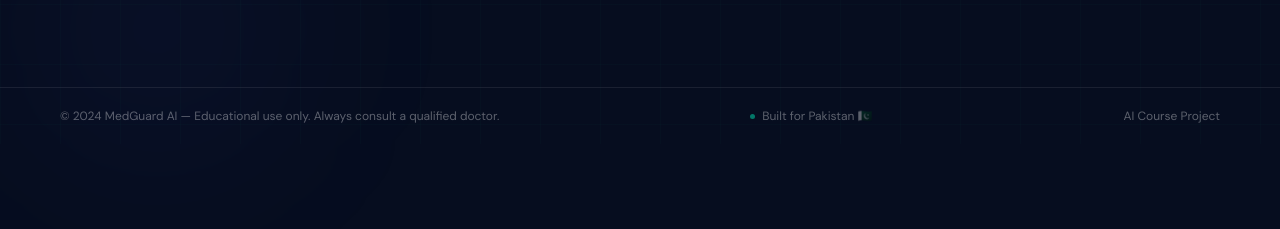
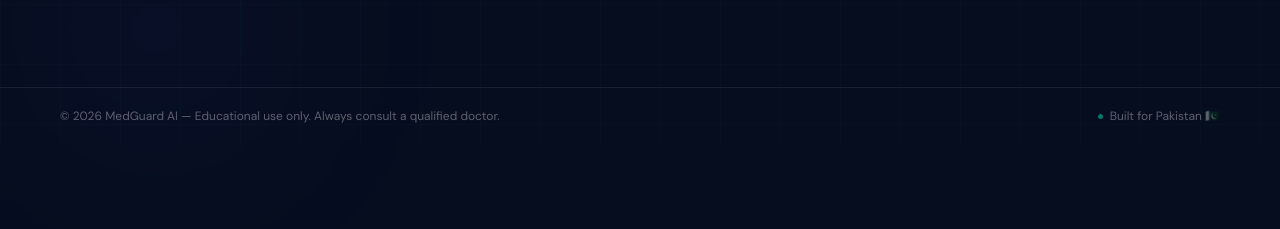
Before and after one commit to alishanajeeb/medguard-ai, a Flask app: page /checker in a window 1280 px wide; the page is wider, and only the part inside the window is pictured. Shown: the part 656-885 px from the top of that part. Run offline with Flask 3, Linux system fonts and the light colour scheme; the visitor is signed in with stand-in values (Sample User, id 1).

Commit message:
fix: update footer year to 2026, remove AI Course Project

```diff
--- a/templates/base.html
+++ b/templates/base.html
@@ -307,9 +307,9 @@
   <main>{% block content %}{% endblock %}</main>
 
   <footer class="mg-footer">
-    <div class="mg-ft">© 2024 MedGuard AI — Educational use only. Always consult a qualified doctor.</div>
+    <div class="mg-ft">© 2026 MedGuard AI — Educational use only. Always consult a qualified doctor.</div>
     <div class="mg-fstatus"><div class="mg-fdot"></div>Built for Pakistan 🇵🇰</div>
-    <div class="mg-ft">AI Course Project</div>
+
   </footer>
 
   <script>
```
